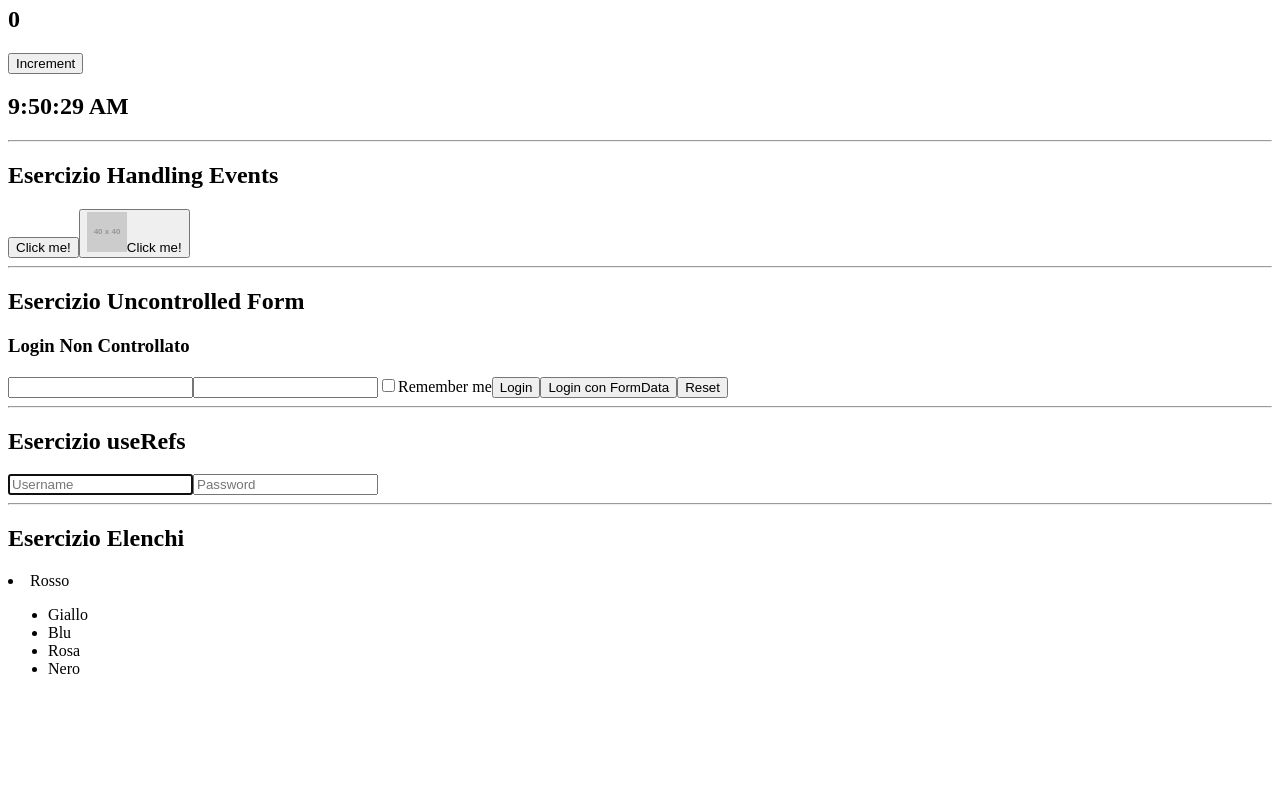
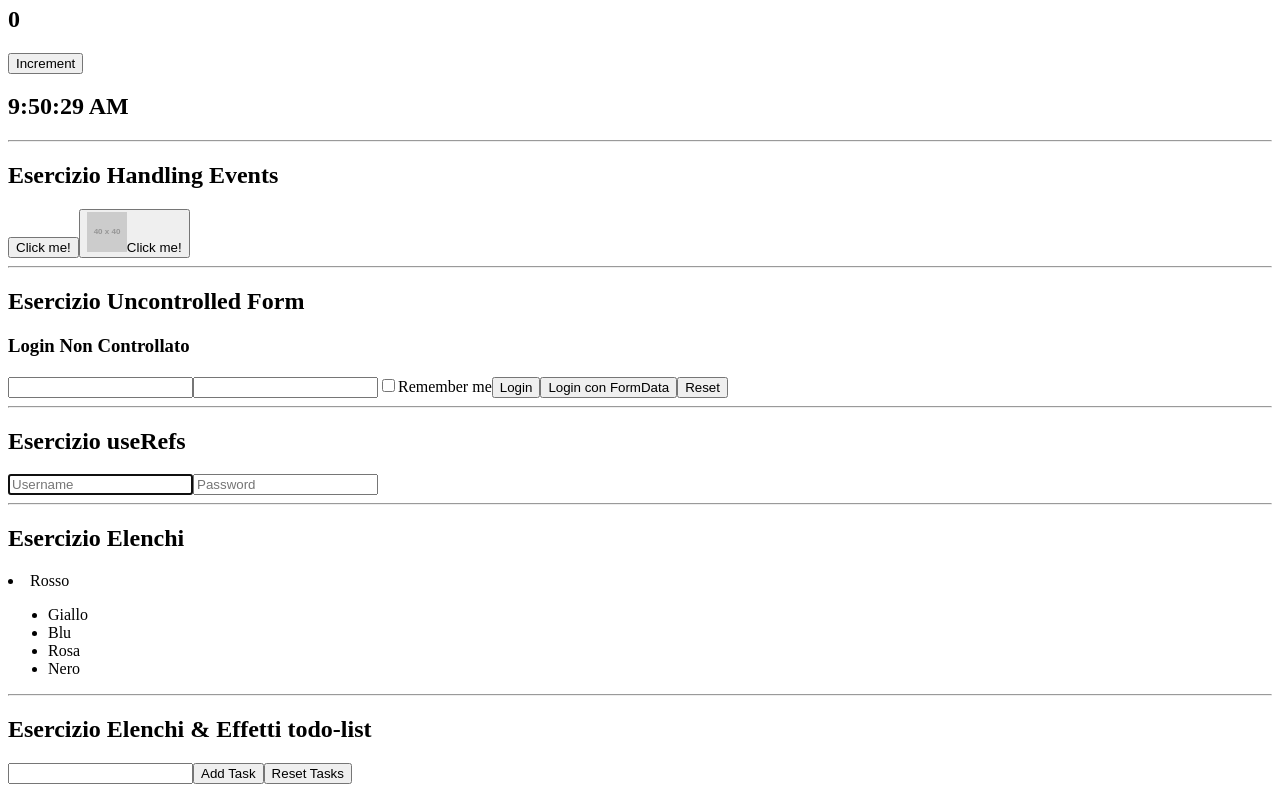
Before and after one commit to devnox89/Reactexe, a React (Vite) app: page / in a window 1280 px wide. Shown: the part 1148-1948 px from the top of the page. Before the commit the page ends 1842 px from the top, so only its background shows below. Built offline with nearby package versions, Linux system fonts and the light colour scheme.

Commit message:
Add TodoList

```diff
--- a/src/App.jsx
+++ b/src/App.jsx
@@ -12,6 +12,7 @@ import { UncontrolledForm } from "./UncontrolledForm";
 import { FocusableInput } from "./UseRefs";
 import { Color } from "./Color";
 import { Colors } from "./Colors";
+import { TodoList } from "./TodoList";
 
 export function App() {
     return (
@@ -57,6 +58,9 @@ export function App() {
                 {id: 4, name: 'Rosa'},
                 {id: 5, name: 'Nero'},
             ]}/>
+            <hr />
+            <h2>Esercizio Elenchi & Effetti  todo-list</h2>
+            <TodoList/>
         </div>
     );
 }
--- /dev/null
+++ b/src/TodoList.jsx
@@ -0,0 +1,37 @@
+import { useState } from "react"
+
+export function TodoList() {
+
+    const [todo, setTodo] = useState([])
+    const [input, setInput] = useState('')
+
+    function handleAdd() {
+        setTodo([...todo, input]);
+        setInput('');
+    }
+
+    function handleReset() {
+        setTodo([]);
+    }
+
+    function handleRemoveTask(indexRemove) {
+        setTodo(todo.filter((_, index) => index !== indexRemove));
+    }
+
+    return(
+        <div>
+            <input type="text" value={input} onChange={(eve) => setInput(eve.target.value)} />
+            <button onClick={handleAdd}>Add Task</button>
+            <button onClick={handleReset}>Reset Tasks</button>
+            <ul>
+                {todo.map((todos, index) => (
+                    <li key={index}>
+                        {todos}
+                        <button onClick={() => handleRemoveTask(index)}>Remove</button>
+                    </li>
+                ))}
+            </ul>
+        </div>
+    )
+
+}
```
